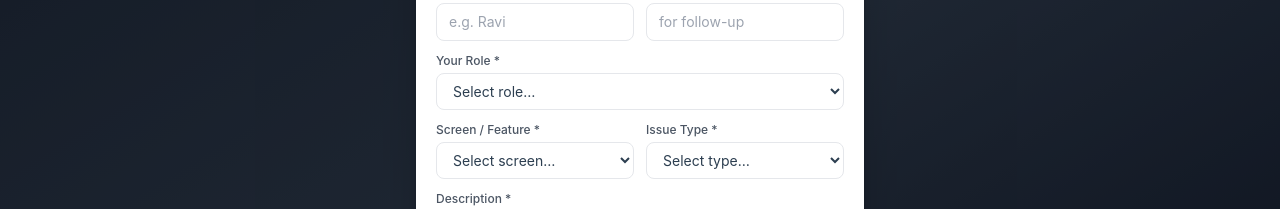
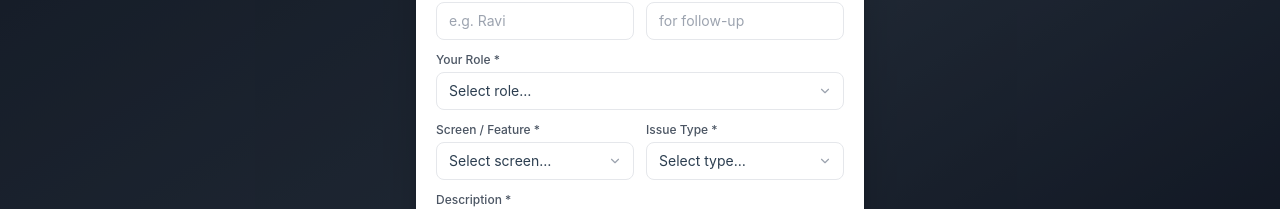
Before and after one commit to ascinate/hubplatform, a Next.js app in the folder V2.0_Frontend/: page /login in a window 1280 px wide. Both pictures are taken after a click on the button "Staging Feedback". Shown: the part 253-462 px from the top of the page. Built offline with nearby package versions, Linux system fonts and the light colour scheme.

Commit message:
arrow fix the staging feed back modal

```diff
--- a/V2.0_Frontend/src/components/StagingFeedbackWidget.jsx
+++ b/V2.0_Frontend/src/components/StagingFeedbackWidget.jsx
@@ -1,6 +1,7 @@
 'use client'
 
 import { useState } from 'react'
+import { ChevronDown } from 'lucide-react'
 
 const N8N_WEBHOOK_URL = "https://n8n.srv1372067.hstgr.cloud/webhook/sankalphub-feedback"
 
@@ -111,29 +112,38 @@ export default function StagingFeedbackWidget() {
 
                 <div className="flex flex-col gap-1">
                   <label className="text-xs font-medium text-gray-600">Your Role *</label>
+                  <div className="relative">
                     <select value={form.role} onChange={e => set('role', e.target.value)}
-                    className="border border-gray-200 rounded-lg px-3 py-2 text-sm focus:outline-none focus:ring-2 focus:ring-orange-400 focus:border-transparent bg-white">
+                      className="w-full border border-gray-200 rounded-lg px-3 py-2 text-sm focus:outline-none focus:ring-2 focus:ring-orange-400 focus:border-transparent bg-white appearance-none">
                       <option value="">Select role…</option>
                       {ROLES.map(r => <option key={r}>{r}</option>)}
                     </select>
+                    <ChevronDown size={14} className="absolute right-3 top-1/2 -translate-y-1/2 text-gray-400 pointer-events-none" />
+                  </div>
                 </div>
 
                 <div className="grid grid-cols-2 gap-3">
                   <div className="flex flex-col gap-1">
                     <label className="text-xs font-medium text-gray-600">Screen / Feature *</label>
+                    <div className="relative">
                       <select value={form.screen} onChange={e => set('screen', e.target.value)}
-                      className="border border-gray-200 rounded-lg px-3 py-2 text-sm focus:outline-none focus:ring-2 focus:ring-orange-400 focus:border-transparent bg-white">
+                        className="w-full border border-gray-200 rounded-lg px-3 py-2 text-sm focus:outline-none focus:ring-2 focus:ring-orange-400 focus:border-transparent bg-white appearance-none">
                         <option value="">Select screen…</option>
                         {SCREENS.map(s => <option key={s}>{s}</option>)}
                       </select>
+                      <ChevronDown size={14} className="absolute right-3 top-1/2 -translate-y-1/2 text-gray-400 pointer-events-none" />
+                    </div>
                   </div>
                   <div className="flex flex-col gap-1">
                     <label className="text-xs font-medium text-gray-600">Issue Type *</label>
+                    <div className="relative">
                       <select value={form.issueType} onChange={e => set('issueType', e.target.value)}
-                      className="border border-gray-200 rounded-lg px-3 py-2 text-sm focus:outline-none focus:ring-2 focus:ring-orange-400 focus:border-transparent bg-white">
+                        className="w-full border border-gray-200 rounded-lg px-3 py-2 text-sm focus:outline-none focus:ring-2 focus:ring-orange-400 focus:border-transparent bg-white appearance-none">
                         <option value="">Select type…</option>
                         {ISSUE_TYPES.map(t => <option key={t}>{t}</option>)}
                       </select>
+                      <ChevronDown size={14} className="absolute right-3 top-1/2 -translate-y-1/2 text-gray-400 pointer-events-none" />
+                    </div>
                   </div>
                 </div>
 
```
Lines whose indentation alone changed are shown as unchanged.
